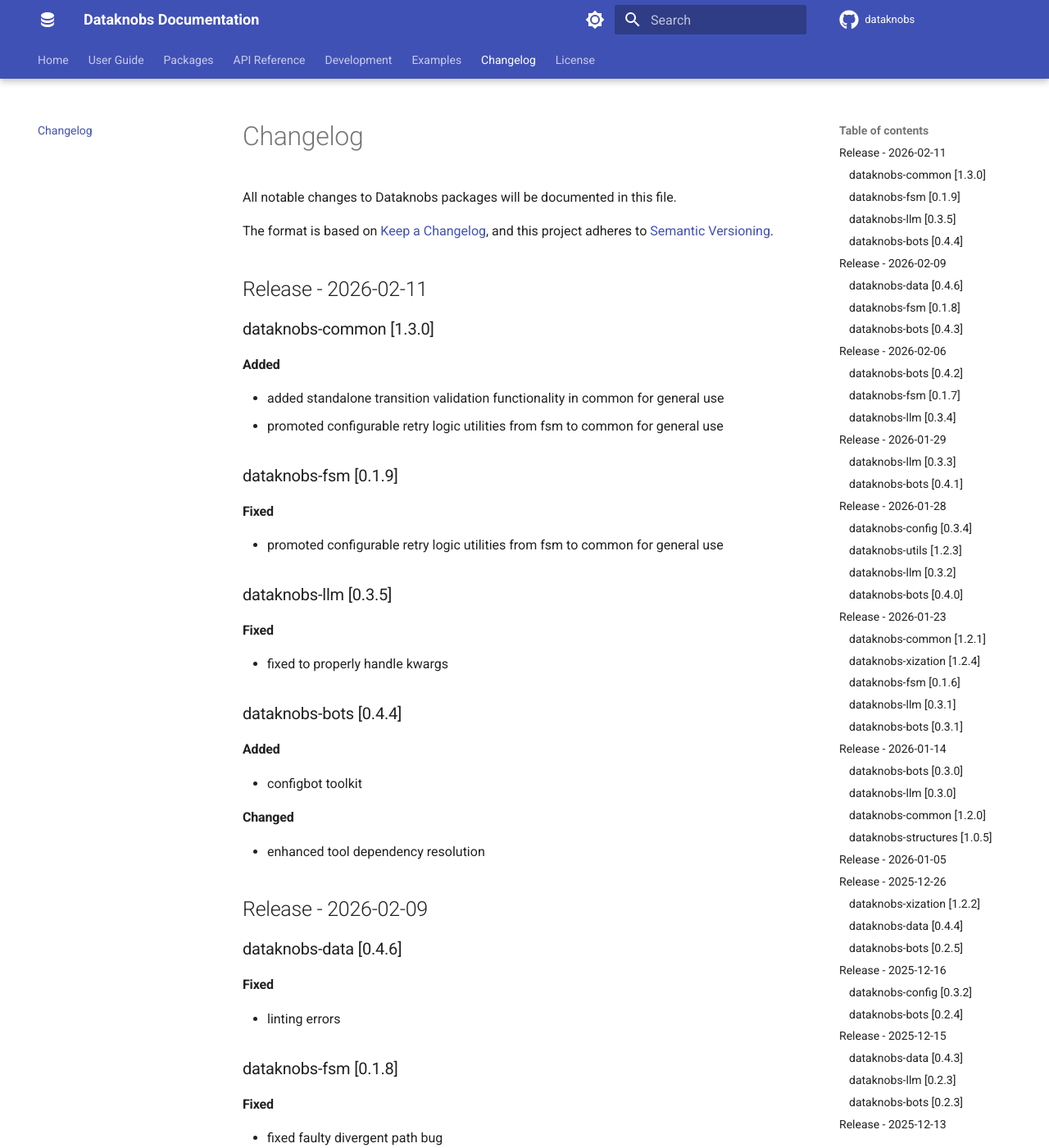
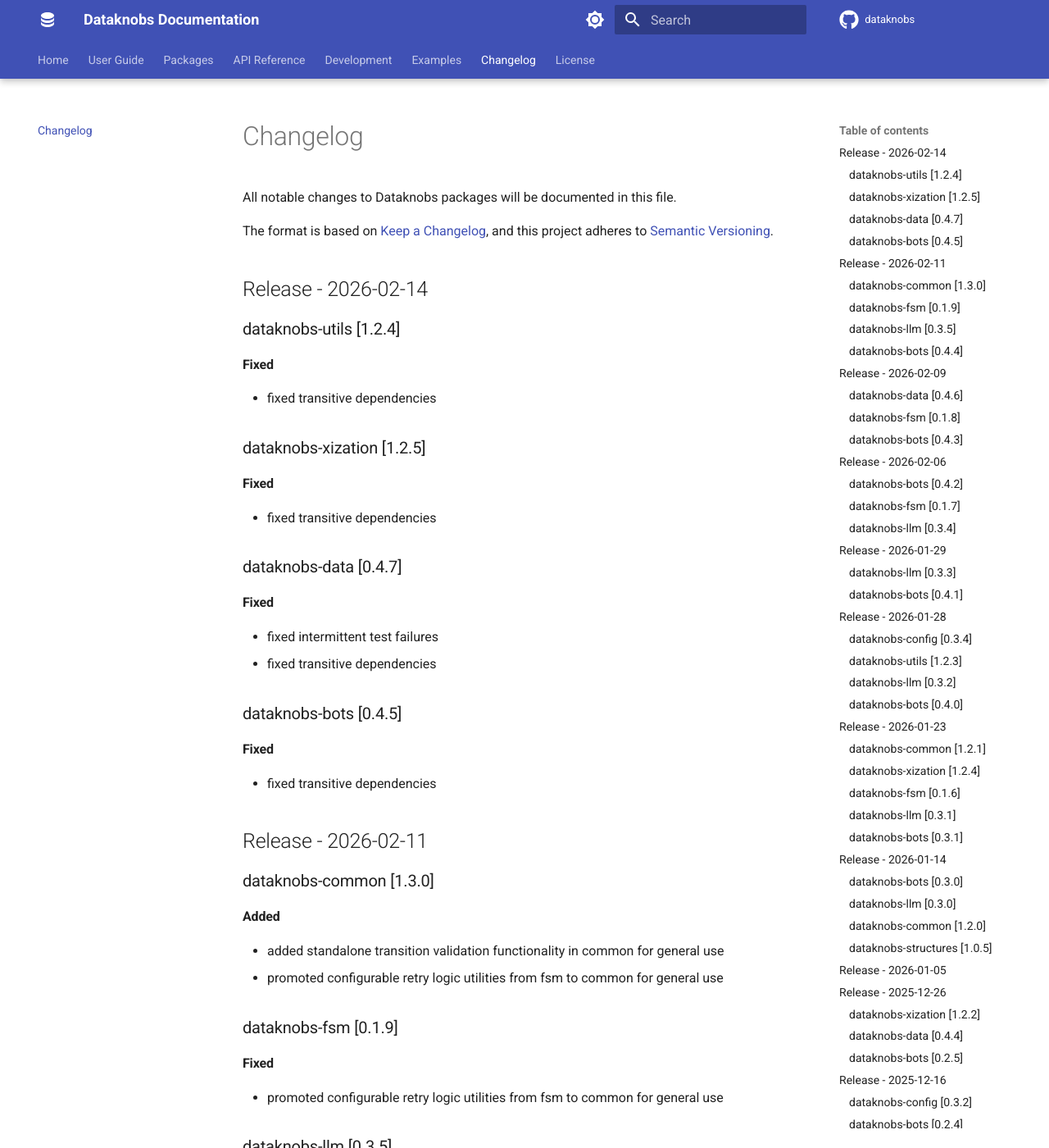
Before and after one commit to KBS-Labs/dataknobs, an MkDocs documentation site: the page built from docs/changelog.md, in a window 1280 px wide and 1400 px high. Shown: the whole window at 82% size. Built offline with MkDocs 1.6.1 and Material for MkDocs 9.7.7, drawn with Linux system fonts in a browser that asks for light colours; comment, search, counter and statistics services are not loaded.

Commit message:
bumped versions, updated release notes

````diff
--- a/docs/changelog.md
+++ b/docs/changelog.md
@@ -4,6 +4,30 @@
 
 The format is based on [Keep a Changelog](https://keepachangelog.com/en/1.0.0/),
 and this project adheres to [Semantic Versioning](https://semver.org/spec/v2.0.0.html).
+
+## Release - 2026-02-14
+
+### dataknobs-utils [1.2.4]
+
+#### Fixed
+- fixed transitive dependencies
+
+### dataknobs-xization [1.2.5]
+
+#### Fixed
+- fixed transitive dependencies
+
+### dataknobs-data [0.4.7]
+
+#### Fixed
+- fixed intermittent test failures
+- fixed transitive dependencies
+
+### dataknobs-bots [0.4.5]
+
+#### Fixed
+- fixed transitive dependencies
+
 
 ## Release - 2026-02-11
 
--- a/docs/installation.md
+++ b/docs/installation.md
@@ -305,13 +305,13 @@
 ```text
 # requirements.txt
 dataknobs-config>=0.3.4
-dataknobs-data>=0.4.6
+dataknobs-data>=0.4.7
 dataknobs-fsm>=0.1.9
 dataknobs-llm>=0.3.5
-dataknobs-bots>=0.4.4
+dataknobs-bots>=0.4.5
 dataknobs-structures>=1.0.5
-dataknobs-utils>=1.2.3
-dataknobs-xization>=1.2.4
+dataknobs-utils>=1.2.4
+dataknobs-xization>=1.2.5
 
 # Optional dependencies
 psycopg2-binary>=2.9.0
````
Also changed, not shown: docs/index.md (+4 -4 lines), 10 other files.
